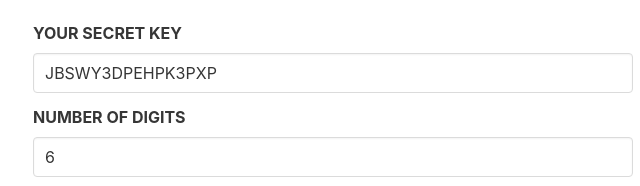
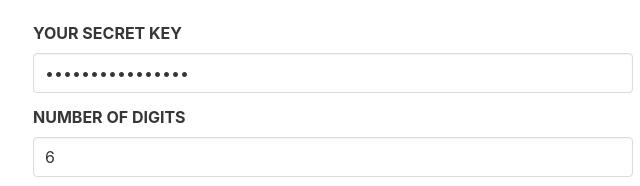
Before and after one commit to vulongtran/totp, a plain HTML site: page index.html in a window 1280 px wide. Shown: the part 393-579 px from the top of the page, 307-947 px from the left. Drawn offline with Linux system fonts and the light colour scheme.

Commit message:
hide secret key

```diff
--- a/index.html
+++ b/index.html
@@ -26,7 +26,7 @@
       <div class="field">
         <label class="label is-uppercase">Your Secret Key</label>
         <div class="control">
-          <input class="input" type="text" v-model="secret_key" placeholder="The secret key (in base-32 format)">
+          <input class="input" type="password" v-model="secret_key" placeholder="The secret key (in base-32 format)">
         </div>
       </div>
 
```
